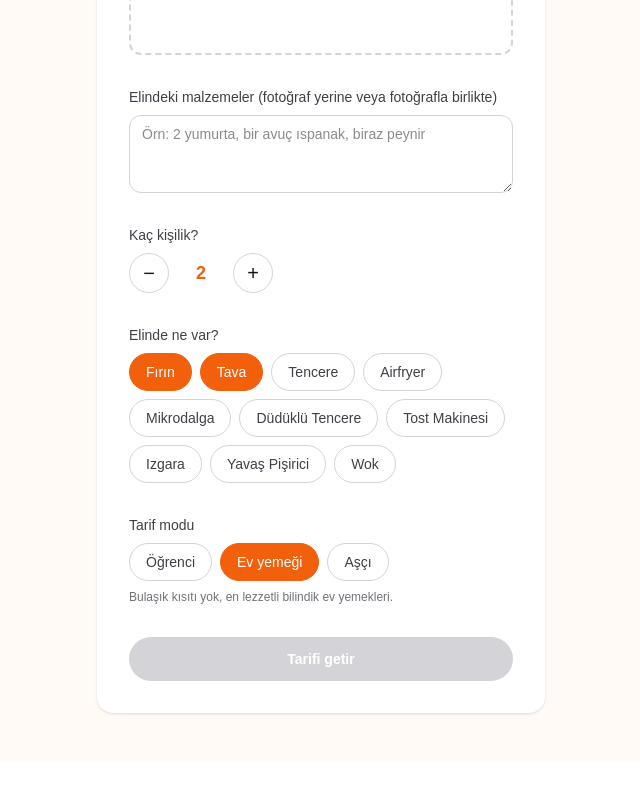
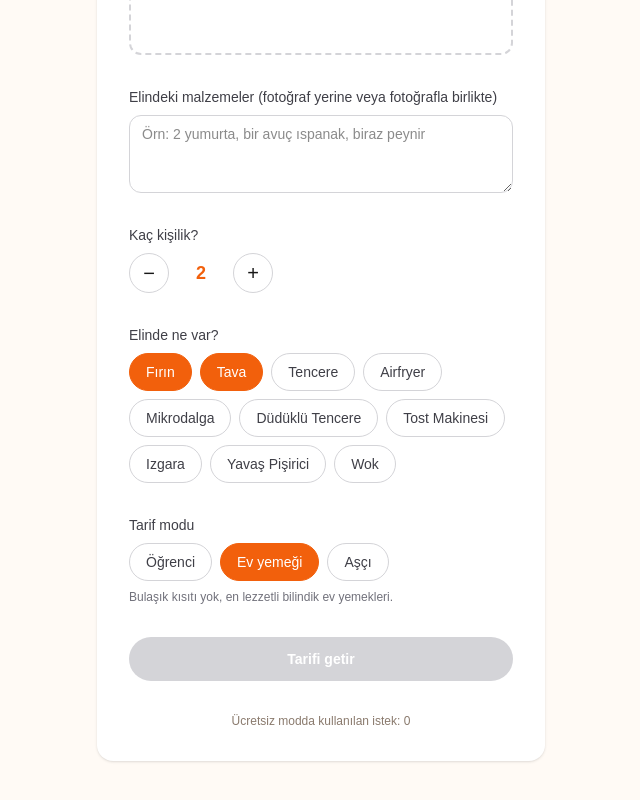
Before and after one commit to Kocayilmaz/cooksnap, a Next.js app: page / in a window 1280 px wide. Shown: the part 366-1166 px from the top of the page, without its empty margins (319-959 px from the left). Before the commit the page ends 1127 px from the top, so only its background shows below. Built offline with nearby package versions, Linux system fonts and the light colour scheme.

Commit message:
Ucretsiz mod kullanim sayacini ana sayfaya bagla ve e2e testle dogrula
Basarili tarif istegi sonrasi (apiKey bos ise) usageCounter
artiyor, buton altinda "Ucretsiz modda kullanilan istek: N"
olarak gosteriliyor. /api/recipe mock'lanarak artis ve sayfa
yenileme sonrasi kalicilik e2e ile dogrulandi.

```diff
--- a/app/page.tsx
+++ b/app/page.tsx
@@ -8,8 +8,9 @@ import EquipmentSelector from "@/components/EquipmentSelector";
 import RecipeModeSelector from "@/components/RecipeModeSelector";
 import RecipeVideoEmbed from "@/components/RecipeVideoEmbed";
 import FavoriteButton from "@/components/FavoriteButton";
-import { useAppSelector } from "@/lib/redux/hooks";
+import { useAppDispatch, useAppSelector } from "@/lib/redux/hooks";
 import { EQUIPMENT_KEYS } from "@/lib/redux/equipmentSlice";
+import { incrementUsage } from "@/lib/redux/usageCounterSlice";
 import type { ApiErrorResponse, RecipeResponse, RecipeSuggestion } from "@/lib/types/recipe";
 
 type Status = "idle" | "loading" | "error" | "success";
@@ -25,6 +26,10 @@ export default function Home() {
   const personCount = useAppSelector((state) => state.personCount.value);
   const recipeMode = useAppSelector((state) => state.recipeMode.value);
   const userProfile = useAppSelector((state) => state.userProfile);
+  const apiKey = useAppSelector((state) => state.apiKey);
+  const usageCount = useAppSelector((state) => state.usageCounter.count);
+  const isFreeMode = apiKey.key.trim().length === 0;
+  const dispatch = useAppDispatch();
 
   const hasIngredientsText = ingredientsText.trim().length > 0;
 
@@ -64,6 +69,9 @@ export default function Home() {
 
       setRecipes(data.recipes);
       setStatus("success");
+      if (isFreeMode) {
+        dispatch(incrementUsage());
+      }
     } catch (err) {
       setStatus("error");
       setError(err instanceof Error ? err.message : "Beklenmeyen bir hata oluştu.");
@@ -96,6 +104,12 @@ export default function Home() {
         >
           {status === "loading" ? "Tarif hazırlanıyor…" : "Tarifi getir"}
         </button>
+
+        {isFreeMode && (
+          <p className="text-center text-xs text-surface-text-muted dark:text-zinc-500">
+            Ücretsiz modda kullanılan istek: {usageCount}
+          </p>
+        )}
 
         {status === "error" && error && (
           <p role="alert" className="text-center text-sm text-state-error dark:text-red-400">
```
Also changed, not shown: 1 other file (tests, documents, lock files or other folders).
